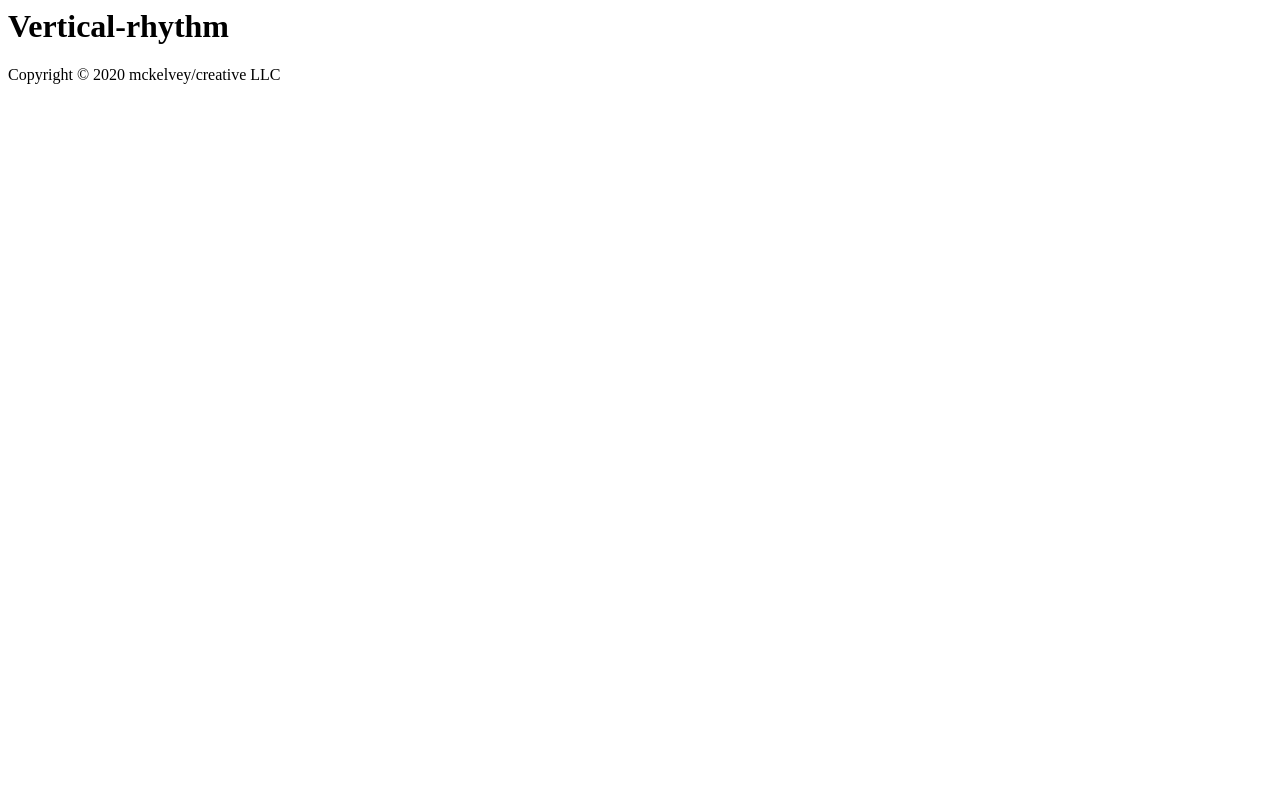
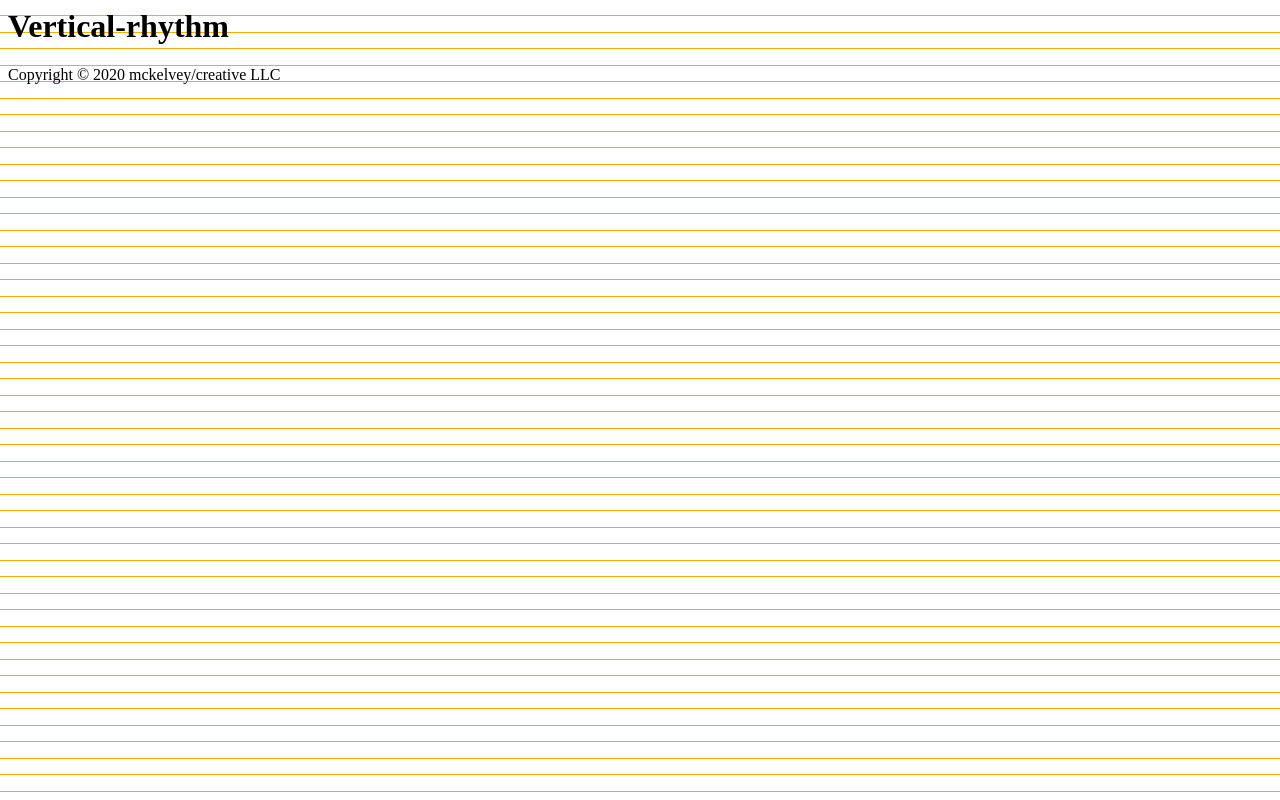
Before and after one commit to mckelvey/vertical-rhythm, a website built with webpack: page templates/index.html in a window 1280 px wide. Built offline with nearby package versions, Linux system fonts and the light colour scheme.

Commit message:
basic vertical guide

```diff
--- a/src/scss/stylesheet.scss
+++ /dev/null
@@ -1 +0,0 @@
-// Styles
--- /dev/null
+++ b/src/scss/stylesheet/general/colors.scss
@@ -0,0 +1,7 @@
+// Colors
+
+$color-golden-yellow: rgb(251, 170, 0); // #fbaa00
+
+// Assigned
+
+$guide-color: $color-golden-yellow;
--- /dev/null
+++ b/src/scss/stylesheet/guides/vertical.scss
@@ -0,0 +1,20 @@
+// Guides: Vertical
+
+body.with-vertical-guide {
+  &::before {
+    content: '';
+    position: absolute;
+    top: 0;
+    right: 0;
+    bottom: 0;
+    left: 0;
+    background:
+      repeating-linear-gradient(
+        transparent,
+        transparent #{$vertical-rhythm - 0.5px},
+        $guide-color #{$vertical-rhythm - 0.5px},
+        $guide-color #{$vertical-rhythm + 0.5px}
+      );
+    z-index: -1;
+  }
+}
--- /dev/null
+++ b/src/scss/stylesheet/index.scss
@@ -0,0 +1,5 @@
+// Stylesheet
+
+@import 'variables';
+@import 'general/colors';
+@import 'guides/vertical';
--- /dev/null
+++ b/src/scss/stylesheet/variables.scss
@@ -0,0 +1,3 @@
+// Variables
+
+$vertical-rhythm: 16px !default;
--- a/src/stylesheet.js
+++ b/src/stylesheet.js
@@ -1,2 +1,2 @@
 import 'js';
-import 'scss/stylesheet.scss';
+import 'scss/stylesheet/index.scss';
--- a/templates/index.html
+++ b/templates/index.html
@@ -18,7 +18,7 @@
     <link rel="apple-touch-icon" href="/images/favicons/apple-touch-icon-167x167.png" sizes="167x167">
     <link rel="apple-touch-icon" href="/images/favicons/apple-touch-icon-180x180.png" sizes="180x180">
   </head>
-  <body>
+  <body class="with-vertical-guide">
     <header>
       <h1>Vertical-rhythm</h1>
     </header>
```
